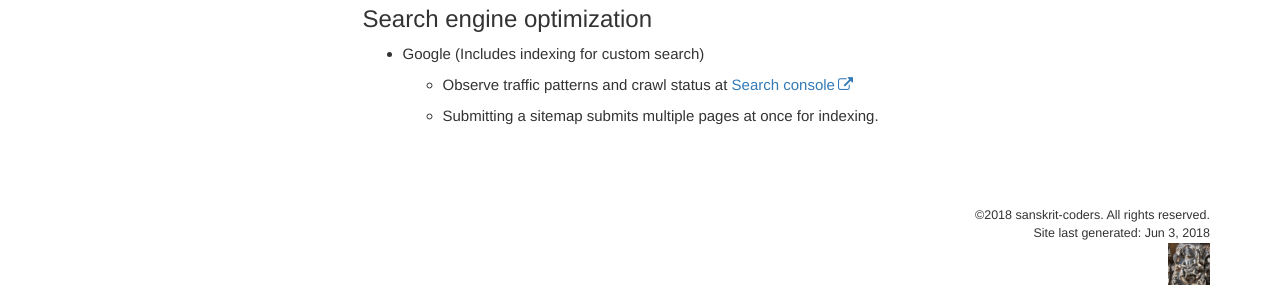
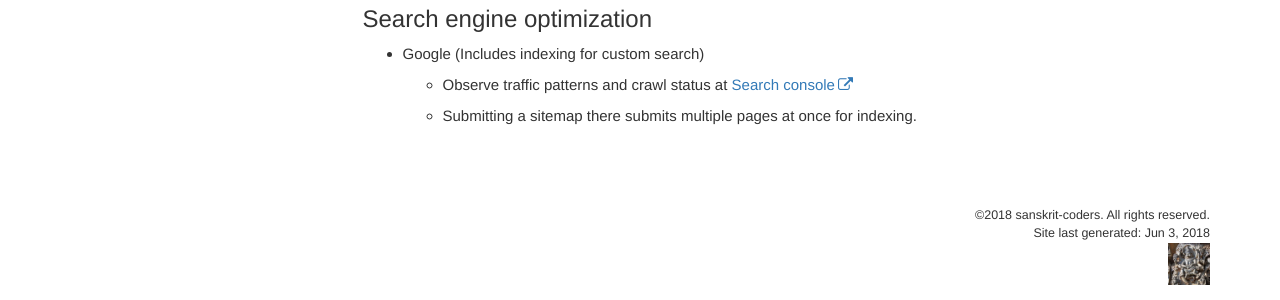
Before and after one commit to sanskrit-coders/jekyll-site-archived, a Jekyll site: the page built from pages/content/websites.md, in a window 1280 px wide and 921 px high. Shown: the part 576-876 px from the top of the window. Built offline with Jekyll 4.4.1, drawn with Linux system fonts in a browser that asks for light colours; nearby versions of some CDN libraries; comment, search, counter and statistics services are not loaded.

Commit message:
Content update

```diff
--- a/pages/content/websites.md
+++ b/pages/content/websites.md
@@ -13,4 +13,4 @@ title: Websites and blogs
 ## Search engine optimization
 - Google (Includes indexing for custom search)
   - Observe traffic patterns and crawl status at [Search console](https://www.google.com/webmasters/tools)
-  - Submitting a sitemap submits multiple pages at once for indexing.
+  - Submitting a sitemap there submits multiple pages at once for indexing.
```
